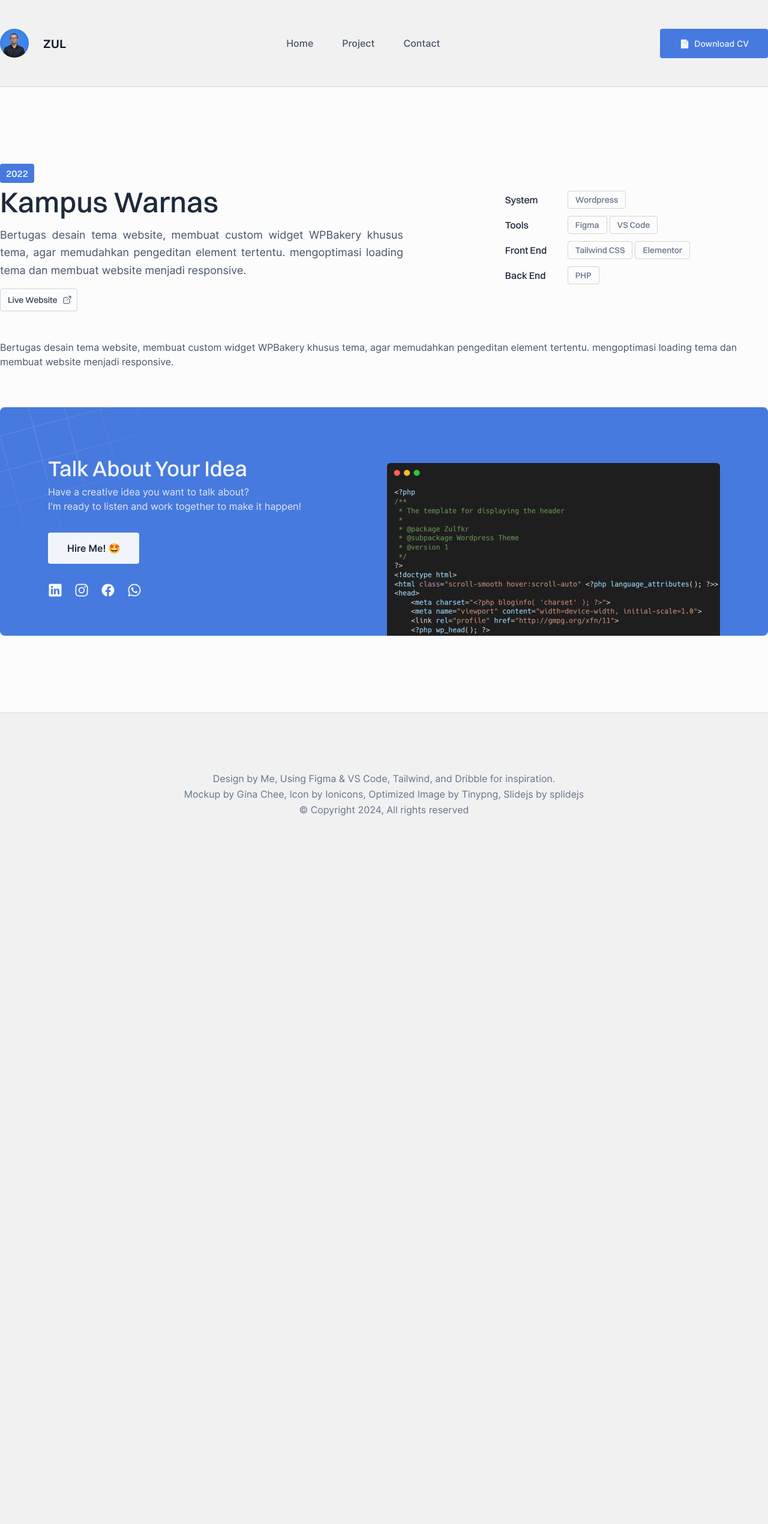
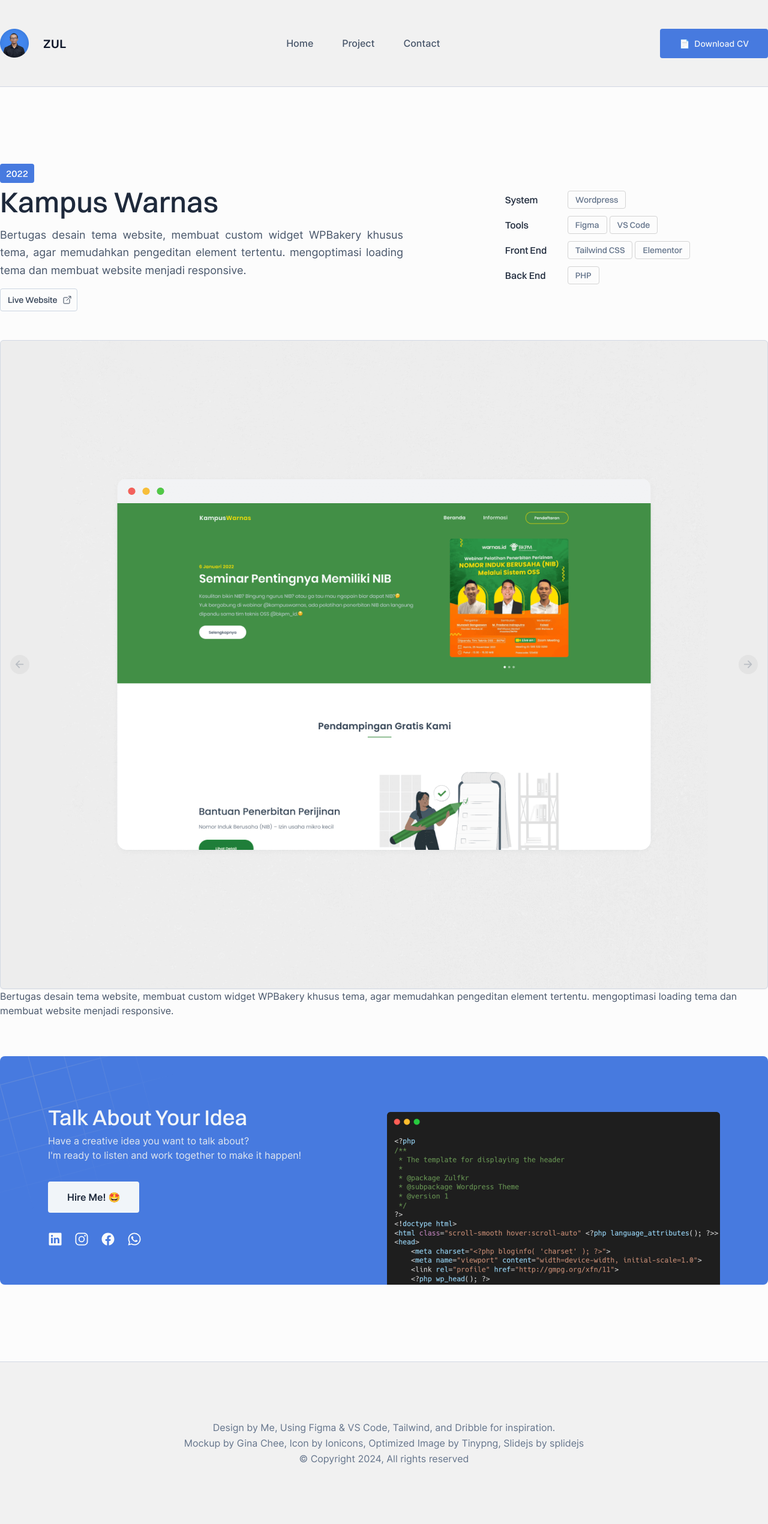
Before and after one commit to Zulfkr197/zulfkr197.github.io, a Jekyll site: the page built from _posts/2022-01-06-kampuswarnas.md, in a window 1280 px wide. Shown: the whole page at 60% size. Built offline with Jekyll 4.4.1, drawn with Linux system fonts in a browser that asks for light colours; before the commit the page ends 1459 px from its top, so only the background shows below that.

Commit message:
Update 2022-01-06-kampuswarnas.md

```diff
--- a/_posts/2022-01-06-kampuswarnas.md
+++ b/_posts/2022-01-06-kampuswarnas.md
@@ -10,4 +10,26 @@
 backend: PHP
 ---
 
+<section class="splide splide-featured rounded-md bg-thumb rounded-md overflow-hidden border border-bone-outline shadow-sm" aria-label="Slide Background">
+	<div class="splide__track">
+		<ul class="splide__list">
+			<li class="splide__slide">
+				<img class="mx-auto" src="\cover\kampus_warnas.png">
+			</li>
+		</ul>
+	</div>
+	<div class="splide__arrows splide__arrows--ltr">
+		<button class="splide__arrow splide__arrow--prev" type="button" aria-label="Previous slide" aria-controls="splide01-track" >
+			<svg xmlns="http://www.w3.org/2000/svg" class="ionicon w-4 h-4" viewBox="0 0 512 512">
+				<path fill="none" stroke="currentColor" stroke-linecap="round" stroke-linejoin="round" stroke-width="48" d="M268 112l144 144-144 144M392 256H100"/>
+			</svg>
+		</button>
+		<button class="splide__arrow splide__arrow--next" type="button" aria-label="Next slide" aria-controls="splide01-track" >
+			<svg xmlns="http://www.w3.org/2000/svg" class="ionicon w-4 h-4" viewBox="0 0 512 512">
+				<path fill="none" stroke="currentColor" stroke-linecap="round" stroke-linejoin="round" stroke-width="48" d="M268 112l144 144-144 144M392 256H100"/>
+			</svg>
+		</button>
+	  </div>
+</section>
+
 Bertugas desain tema website, membuat custom widget WPBakery khusus tema, agar memudahkan pengeditan element tertentu. mengoptimasi loading tema dan membuat website menjadi responsive.
```
